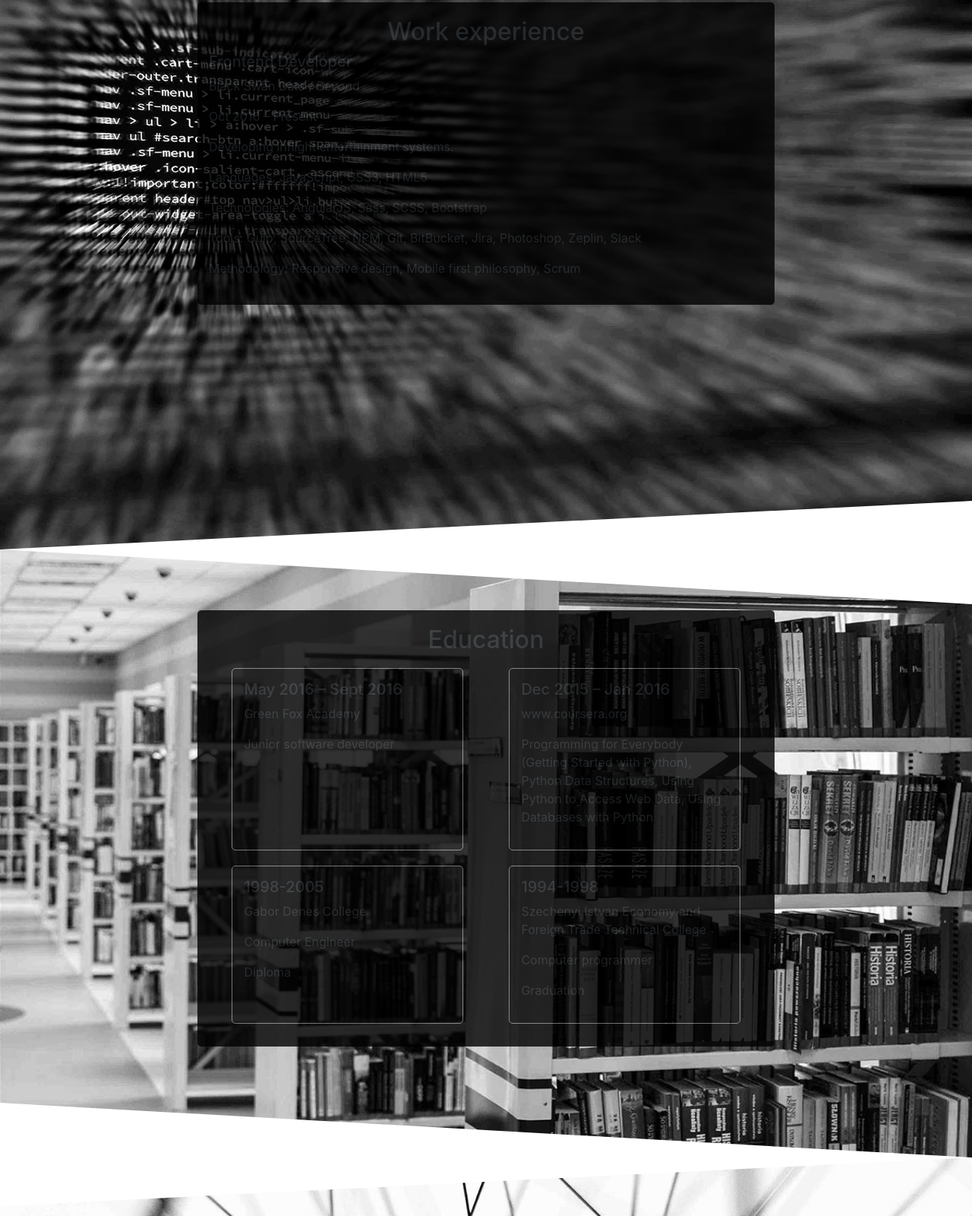
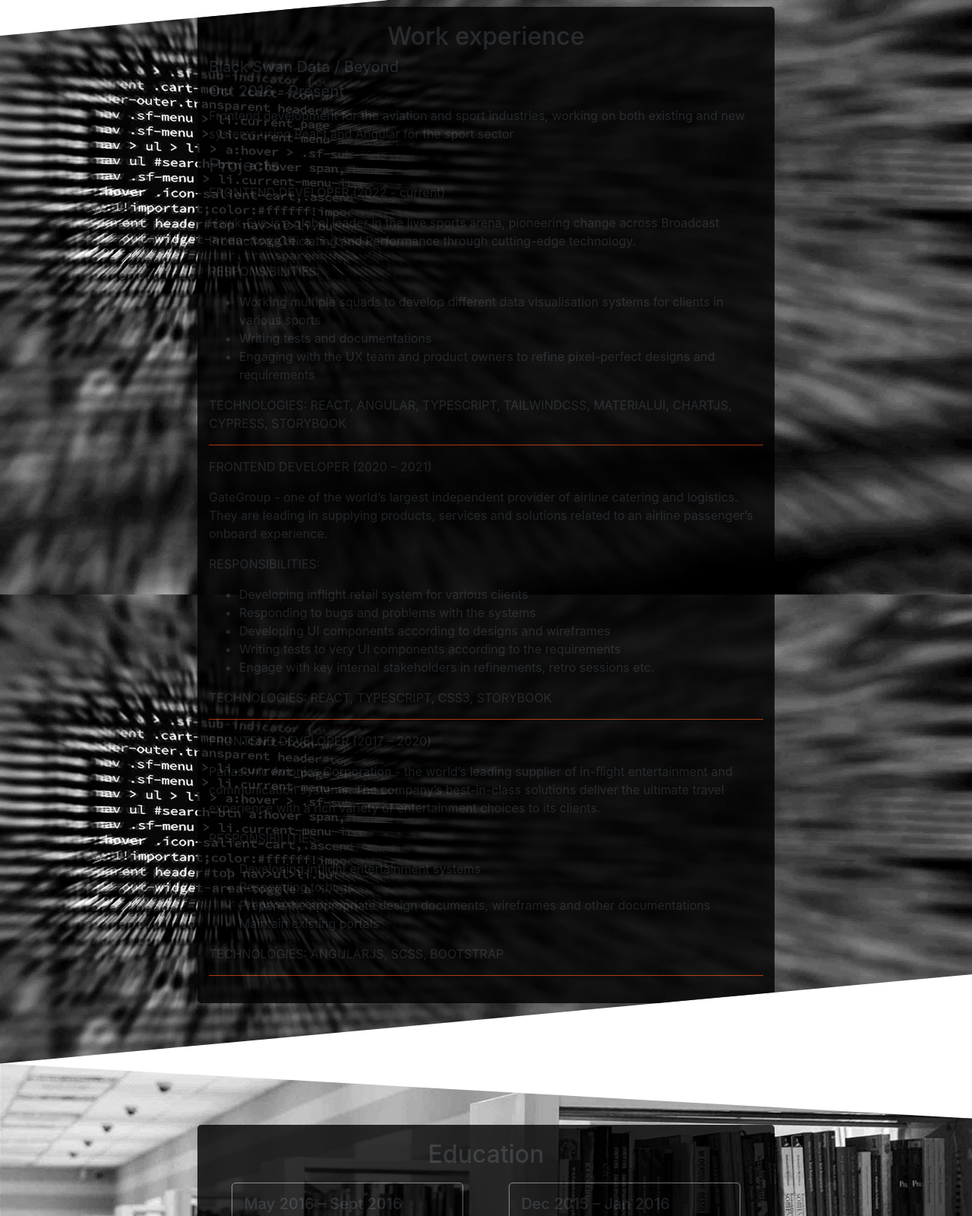
Before and after one commit to oregzoltan/oregzoltan.github.io, a website with bundled scripts: page index.html in a window 1280 px wide. Shown: the part 1677-3277 px from the top of the page at 76% size. Built offline with nearby package versions, Linux system fonts and the light colour scheme; a web font is replaced by a local one.

Commit message:
Update work experience and cv

```diff
--- a/assets/scss/sections.scss
+++ b/assets/scss/sections.scss
@@ -129,14 +129,9 @@ h2 {
   justify-content: center;
 
   img {
-    height: 150px;
-    width: 150px;
-
-    &:nth-child(2),
-    &:nth-child(3), {
-      margin: 0 10px;
-      width: 130px;
-    }
+    height: 120px;
+    width: 120px;
+    margin: 10px;
   }
 }
 
@@ -150,6 +145,9 @@ h2 {
   }
 }
 
+hr {
+  background-color: #e04006;
+}
 // EDUCATION
 
 #education {
--- a/index.html
+++ b/index.html
@@ -78,9 +78,19 @@
             <h2>Skills</h2>
             <div class="skills-imgs-container">
               <img src="assets/icons/if_code-programming-javascript-software-develop-command-language_652581.svg">
+              <img src="assets/icons/7423887_react_react native_icon.svg">
               <img src="assets/icons/if_social_style_3_css3_341095.svg">
               <img src="assets/icons/if_html5_252093.svg">
+              <img src="assets/icons/4373284_angular_logo_logos_icon.svg">
+              <img src="assets/icons/9074220_typescript_icon.svg">
               <img src="assets/icons/if_AngularJS_1012789.svg">
+              <img src="assets/icons/8666417_npm_icon.svg">
+              <img src="assets/icons/9040434_filetype_scss_icon.svg">
+              <img src="assets/icons/9118335_vscode_fill_icon.svg">
+              <img src="assets/icons/7564187_figma_logo_brand_icon.svg">
+              <img src="assets/icons/4375088_logo_sourcetree_icon.svg">
+              <img src="assets/icons/4373216_jira_logo_logos_icon.svg">
+              <img src="assets/icons/4375081_logo_slack_icon.svg">
               <img src="assets/icons/if_bootstrap_icon_291791.svg">
               <img src="assets/icons/if_git-square_1608905.svg">
               <img src="assets/icons/gulp-plain.svg">
@@ -96,14 +106,43 @@
         <div class="row">
           <div class="content col-lg-8 mx-auto">
             <h2>Work experience</h2>
-            <h5>Frontend Developer</h5>
-            <p>Black Swan Data / Beyond</p>
-            <p>Oct 2016 – Present</p>
-            <p>Developing inflight entertainment systems.</p>
-            <p>Languages: JavaScript, CSS3, HTML5</p>
-            <p>Technologies: AngularJS, Sass, SCSS, Bootstrap</p>
-            <p>Tools: Gulp, SourceTree, NPM, Git, BitBucket, Jira, Photoshop, Zeplin, Slack</p>
-            <p>Methodology: Responsive design, Mobile first philosophy, Scrum</p>
+            <h5>Black Swan Data / Beyond</h5>
+            <h5>Oct 2016 - Present</h5>
+            <p>Frontend development for the aviation and sport industries, working on both existing and new systems using React and Angular for the sport sector</p>
+            <h4>Projects</h4>
+            <p>FRONTEND DEVELOPER (2022 - current)</p>
+            <p>Hawk-Eye is a global leader in the live sports arena, pioneering change across Broadcast Production, Officiating and Performance through cutting-edge technology.</p>
+            <p>RESPONSIBILITIES:</p>
+            <ul>
+              <li>Working multiple squads to develop different data visualisation systems for clients in various sports</li>
+              <li>Writing tests and documentations</li>
+              <li>Engaging with the UX team and product owners to refine pixel-perfect designs and requirements</li>
+            </ul>
+            <p>TECHNOLOGIES: REACT, ANGULAR, TYPESCRIPT, TAILWINDCSS, MATERIALUI, CHARTJS, CYPRESS, STORYBOOK</p>
+            <hr>
+            <p>FRONTEND DEVELOPER (2020 – 2021)</p>
+            <p>GateGroup - one of the world’s largest independent provider of airline catering and logistics. They are leading in supplying products, services and solutions related to an airline passenger’s onboard experience.</p>
+            <p>RESPONSIBILITIES:</p>
+            <ul>
+              <li>Developing inflight retail system for various clients</li>
+              <li>Responding to bugs and problems with the systems</li>
+              <li>Developing UI components according to designs and wireframes</li>
+              <li>Writing tests to very UI components according to the requirements</li>
+              <li>Engage with key internal stakeholders in refinements, retro sessions etc.</li>
+            </ul>
+            <p>TECHNOLOGIES: REACT, TYPESCRIPT, CSS3, STORYBOOK</p>
+            <hr>
+            <p>FRONTEND DEVELOPER (2017 – 2020)</p>
+            <p>Panasonic Avionics Corporation - the world’s leading supplier of in-flight entertainment and communication systems. The company’s best-in-class solutions deliver the ultimate travel experience with a rich variety of entertainment choices to its clients.</p>
+            <p>RESPONSIBILITIES:</p>
+            <ul>
+              <li>Developing inflight entertainment systems</li>
+              <li>Responding to bugs</li>
+              <li>Prepare the appropriate design documents, wireframes and other documentations</li>
+              <li>Maintain existing portals</li>
+            </ul>
+            <p>TECHNOLOGIES: ANGULARJS, SCSS, BOOTSTRAP</p>
+            <hr>
           </div>
         </div>
       </div>
```
Also changed, not shown: assets/css/stylesheet.css, assets/icons/4373216_jira_logo_logos_icon.svg (added), assets/icons/4373284_angular_logo_logos_icon.svg (added), assets/icons/4375081_logo_slack_icon.svg (added), assets/icons/4375088_logo_sourcetree_icon.svg (added), assets/icons/7423887_react_react native_icon.svg (added), assets/icons/7564187_figma_logo_brand_icon.svg (added), assets/icons/8666417_npm_icon.svg (added), assets/icons/9040434_filetype_scss_icon.svg (added), assets/icons/9074220_typescript_icon.svg (added), assets/icons/9118335_vscode_fill_icon.svg (added), 1 other file.
